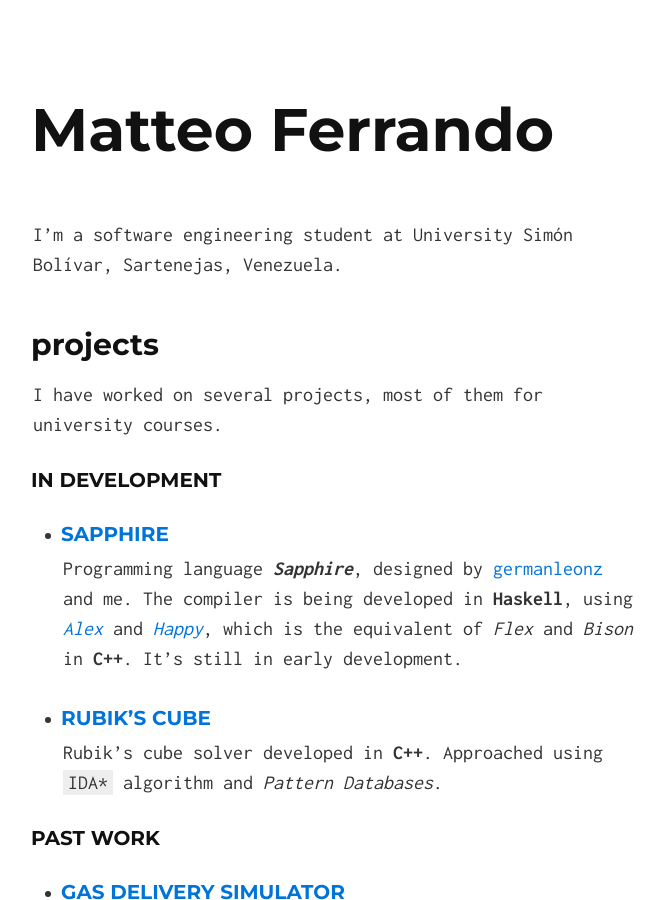
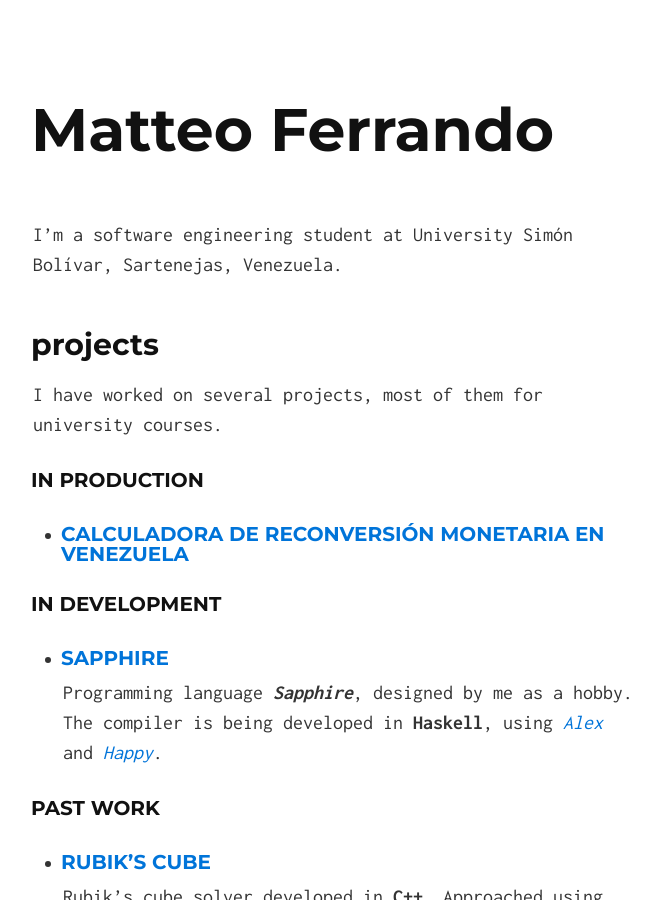
Before and after one commit to chamini2/chamini2.github.io, a Jekyll site: the page built from index.html, in a window 1280 px wide and 900 px high. Shown: the whole window, without its empty margins (307-972 px from the left). Built offline with Jekyll 4.4.1, drawn with Linux system fonts in a browser that asks for light colours; Markdown is read by kramdown in place of the engine named in the settings.

Commit message:
add calculator link and move stuff around

```diff
--- a/_includes/index.md
+++ b/_includes/index.md
@@ -1,22 +1,24 @@
-
 I'm a software engineering student at University Simón Bolívar, Sartenejas, Venezuela.
 
 ## projects
 
 I have worked on several projects, most of them for university courses.
 
+### in production
+
+* #### [Calculadora de reconversión monetaria en Venezuela](/calculadora-reconversion-monetaria)
+
 ### in development
 
 * #### [Sapphire](https://github.com/chamini2/sapphire)
-Programming language ***Sapphire***, designed by [germanleonz](https://github.com/germanleonz) and me.
-The compiler is being developed in **Haskell**, using *[Alex](https://github.com/simonmar/alex)* and *[Happy](https://github.com/simonmar/happy)*, which is the equivalent of *Flex* and *Bison* in **C++**.
-It's still in early development.
+Programming language ***Sapphire***, designed by me as a hobby.
+The compiler is being developed in **Haskell**, using *[Alex](https://github.com/simonmar/alex)* and *[Happy](https://github.com/simonmar/happy)*.
+
+### past work
 
 * #### [Rubik's Cube](https://github.com/chamini2/rubiks_cube)
 Rubik's cube solver developed in **C++**.
 Approached using `IDA*` algorithm and *Pattern Databases*.
-
-### past work
 
 * #### [Gas Delivery Simulator](https://github.com/chamini2/gas_delivery_simulator)
 Client-server application for simulating gas delivery to gas stations.
@@ -32,22 +34,7 @@ GUI simulating random access to disk and how the hard drive handles it with the
 * #### [Wordsearch](https://github.com/chamini2/wordsearch)
 Wordsearch solver developed in **SWI-Prolog**.
 
-
-
 > if you wish to see more of my work, head over to my [GitHub page](https://github.com/chamini2).
-
-<!-- <table>
-    <tr>
-        <th>Project</th>
-        <th>Language</th>
-    </tr>
-    <tr>
-        <td>Pokemon</td>
-        <td>Haskell</td>
-    </tr>
-</table> -->
-
-<!-- > blockquotes, and... -->
 
 ***
 
@@ -72,8 +59,6 @@ Now just use your infinite list of Fibonacci numbers, for whatever reason you co
 
 ## chamini2
 
-<!-- ![Matteo Ferrando](https://s.gravatar.com/avatar/a1ed120c8ab66ed191f289cafa0b58ee?s=80) -->
-
 <p>
     <a class="social" href="http://twitter.com/chamini2" alt="Twitter">
         <img src="/img/twitter-128.png">
```
